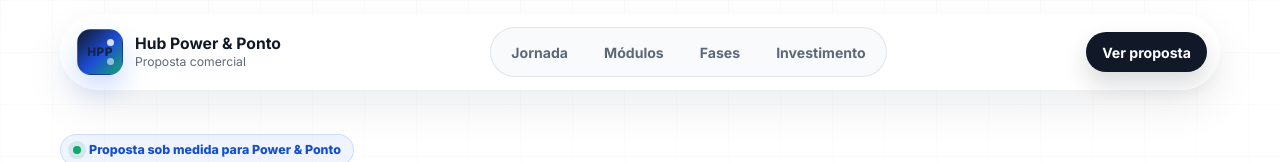
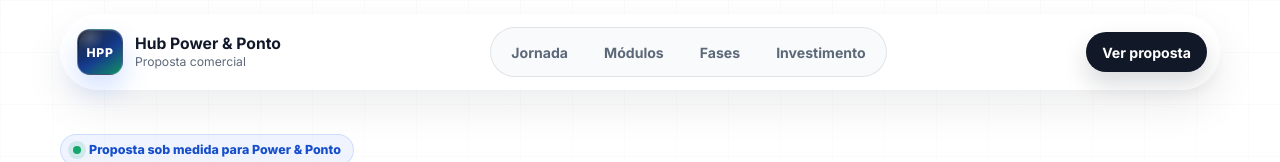
Before and after one commit to GabrielRossanesi/propostapowereponto, a plain HTML site: page index.html in a window 1280 px wide. Shown: the top 162 px of the page. Drawn offline with Linux system fonts and the light colour scheme.

Commit message:
Refine topbar HPP monogram

```diff
--- a/index.html
+++ b/index.html
@@ -103,8 +103,6 @@
         <a class="brand" href="#inicio" aria-label="Hub Power & Ponto início">
           <span class="brand-symbol" aria-hidden="true">
             <span>HPP</span>
-            <i></i>
-            <i></i>
           </span>
           <span>
             <strong>Hub Power &amp; Ponto</strong>
--- a/style.css
+++ b/style.css
@@ -158,40 +158,34 @@ a {
   height: 46px;
   place-items: center;
   overflow: hidden;
-  border: 1px solid rgba(36, 107, 254, 0.18);
-  border-radius: 14px;
+  border: 1px solid rgba(255, 255, 255, 0.2);
+  border-radius: 13px;
   color: white;
   background:
-    linear-gradient(135deg, #111827, #1d4ed8 54%, #14a66a),
+    radial-gradient(circle at 28% 18%, rgba(255, 255, 255, 0.16), transparent 28%),
+    linear-gradient(145deg, #0b1220 0%, #173d91 56%, #0f8f60 100%),
     #111827;
-  box-shadow: 0 14px 28px rgba(36, 107, 254, 0.22);
+  box-shadow:
+    0 14px 28px rgba(36, 107, 254, 0.2),
+    inset 0 1px 0 rgba(255, 255, 255, 0.16);
+}
+
+.brand-symbol::after {
+  position: absolute;
+  inset: 1px;
+  border-radius: 12px;
+  content: "";
+  background: linear-gradient(145deg, rgba(255, 255, 255, 0.14), transparent 42%);
+  pointer-events: none;
 }
 
 .brand-symbol span {
   position: relative;
   z-index: 1;
-  font-size: 0.74rem;
+  font-size: 0.76rem;
   font-weight: 950;
-  letter-spacing: 0.04em;
-  animation: hubPulse 3.8s ease-in-out infinite;
-}
-
-.brand-symbol i {
-  position: absolute;
-  right: 8px;
-  width: 7px;
-  height: 7px;
-  border-radius: 999px;
-  background: rgba(255, 255, 255, 0.82);
-}
-
-.brand-symbol i:first-of-type {
-  top: 9px;
-}
-
-.brand-symbol i:last-of-type {
-  bottom: 9px;
-  background: rgba(255, 255, 255, 0.54);
+  letter-spacing: 0.06em;
+  text-shadow: 0 1px 8px rgba(0, 0, 0, 0.22);
 }
 
 .brand-identity {
```
